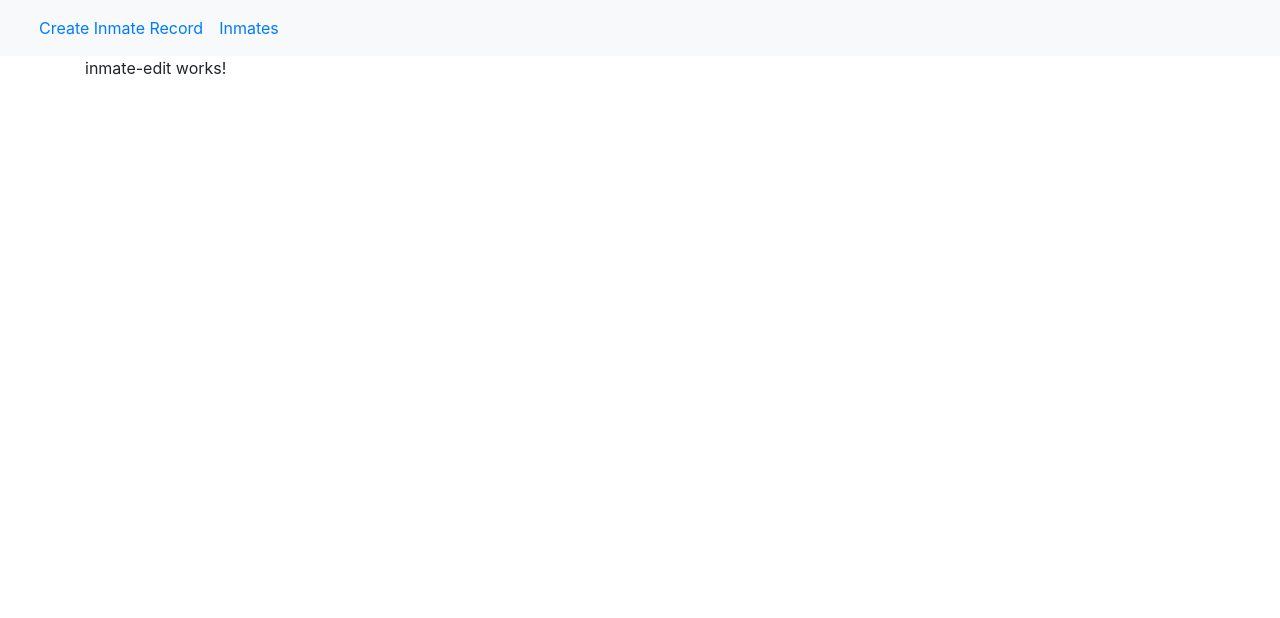
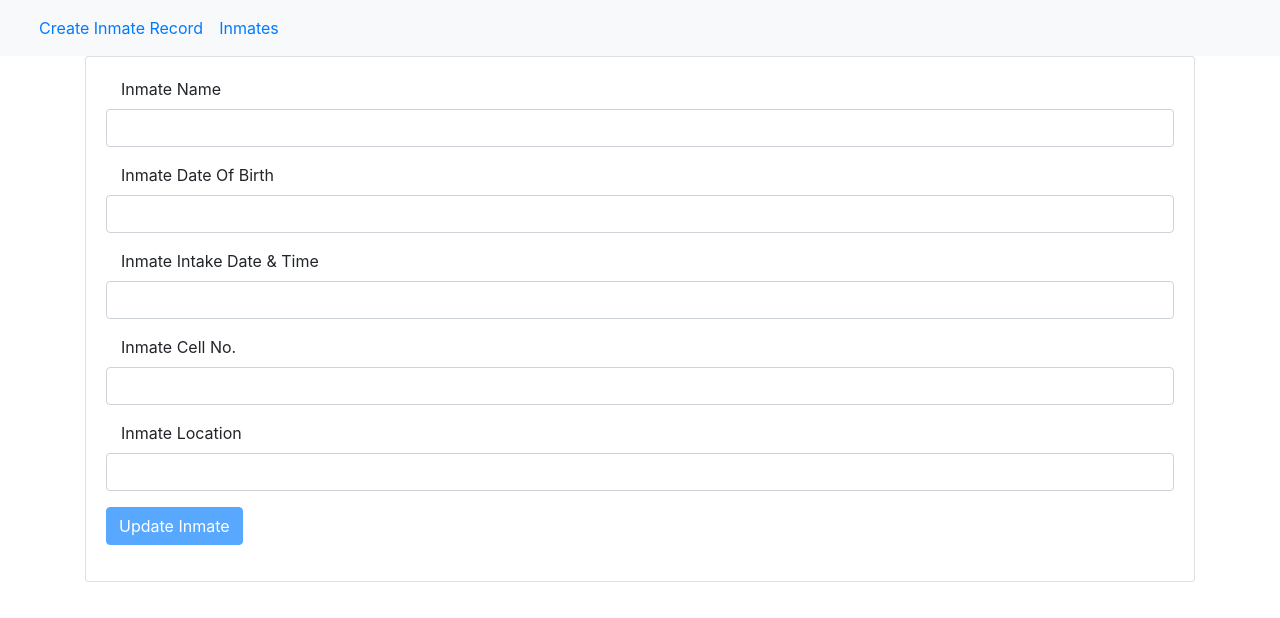
Before and after one commit to richdevelopments/inmate-intake-app, an Angular app: page /edit/1 in a window 1280 px wide. Shown: the top 618 px of the page. Built offline with nearby package versions, Linux system fonts and the light colour scheme; no server answers.

Commit message:
feat: added inmate intake

```diff
--- a/src/app/Inmate.ts
+++ b/src/app/Inmate.ts
@@ -1,6 +1,7 @@
 export default class Inmate {
     InmateName: string;
     InmateDateOfBirth: string;
+    InmateIntakeDateTime: string;
     InmateCellNumber: number;
     InmateLocation: string;
   }
--- a/src/app/inmate-add/inmate-add.component.html
+++ b/src/app/inmate-add/inmate-add.component.html
@@ -21,6 +21,17 @@
         <div *ngIf="angForm.controls['InmateDateOfBirth'].invalid && (angForm.controls['InmateDateOfBirth'].dirty || angForm.controls['InmateDateOfBirth'].touched)" class="alert alert-danger">
           <div *ngIf="angForm.controls['InmateDateOfBirth'].errors.required">
             Inmate Date Of Birth is required.
+          </div>
+        </div>
+        <div class="form-group">
+          <label class="col-md-4">Inmate Intake Date\Time </label>
+          <input type="text" class="form-control"
+          formControlName="InmateIntakeDateTime"
+          #InmateIntakeDateTime />
+        </div>
+        <div *ngIf="angForm.controls['InmateIntakeDateTime'].invalid && (angForm.controls['InmateIntakeDateTime'].dirty || angForm.controls['InmateIntakeDateTime'].touched)" class="alert alert-danger">
+          <div *ngIf="angForm.controls['InmateIntakeDateTime'].errors.required">
+            Inmate Intake Date\Time is required.
           </div>
         </div>
         <div class="form-group">
@@ -48,7 +59,7 @@
           </div>
         </div>
         <div class="form-group">
-            <button (click) = "addInmate(InmateName.value, InmateDateOfBirth.value, InmateCellNumber.value, InmateLocation.value)" type="submit" class="btn btn-primary"
+            <button (click) = "addInmate(InmateName.value, InmateDateOfBirth.value, InmateIntakeDateTime, InmateCellNumber.value, InmateLocation.value)" type="submit" class="btn btn-primary"
             [disabled]="angForm.pristine || angForm.invalid" >
               Create Inmate
             </button>
--- a/src/app/inmate-add/inmate-add.component.ts
+++ b/src/app/inmate-add/inmate-add.component.ts
@@ -18,12 +18,13 @@ export class InmateAddComponent implements OnInit {
     this.angForm = this.fb.group({
       InmateName: ['', Validators.required ],
       InmateDateOfBirth: ['', Validators.required ],
+      InmateIntakeDateTime: ['', Validators.required ],
       InmateCellNumber: ['', Validators.required ],
       InmateLocation: ['', Validators.required ]
     });
   }
-  addInmate(InmateName, InmateDateOfBirth, InmateCellNumber, InmateLocation) {
-    this.is.addInmate(InmateName, InmateDateOfBirth, InmateCellNumber, InmateLocation);
+  addInmate(InmateName, InmateDateOfBirth, InmateIntakeDateTime, InmateCellNumber, InmateLocation) {
+    this.is.addInmate(InmateName, InmateDateOfBirth, InmateIntakeDateTime, InmateCellNumber, InmateLocation);
   }
 
   ngOnInit() {
--- a/src/app/inmate-edit/inmate-edit.component.html
+++ b/src/app/inmate-edit/inmate-edit.component.html
@@ -1 +1,72 @@
-<p>inmate-edit works!</p>
+<div class="card">
+    <div class="card-body">
+      <form [formGroup]="angForm" novalidate>
+        <div class="form-group">
+          <label class="col-md-4">Inmate Name</label>
+          <input type="text" class="form-control"
+            formControlName="InmateName"
+            #InmateName
+            [(ngModel)] = "inmate.InmateName"/>
+        </div>
+        <div *ngIf="angForm.controls['InmateName'].invalid && (angForm.controls['InmateName'].dirty || angForm.controls['InmateName'].touched)" class="alert alert-danger">
+          <div *ngIf="angForm.controls['InmateName'].errors.required">
+            Inmate Name is required.
+          </div>
+        </div>
+        <div class="form-group">
+          <label class="col-md-4">Inmate Date Of Birth </label>
+          <input type="text" class="form-control"
+          formControlName="InmateDateOfBirth"
+          #InmateDateOfBirth [(ngModel)] = "inmate.InmateDateOfBirth"/>
+        </div>
+        <div *ngIf="angForm.controls['InmateDateOfBirth'].invalid && (angForm.controls['InmateDateOfBirth'].dirty || angForm.controls['InmateDateOfBirth'].touched)" class="alert alert-danger">
+          <div *ngIf="angForm.controls['InmateDateOfBirth'].errors.required">
+            Inmate Date Of Birth is required.
+          </div>
+        </div>
+        <div class="form-group">
+          <label class="col-md-4">Inmate Intake Date & Time </label>
+          <input type="text" class="form-control"
+          formControlName="InmateIntakeDateTime"
+          #InmateIntakeDateTime [(ngModel)] = "inmate.InmateIntakeDateTime"/>
+        </div>
+        <div *ngIf="angForm.controls['InmateIntakeDateTime'].invalid && (angForm.controls['InmateIntakeDateTime'].dirty || angForm.controls['InmateIntakeDateTime'].touched)" class="alert alert-danger">
+          <div *ngIf="angForm.controls['InmateIntakeDateTime'].errors.required">
+            Inmate Intake Date & Time is required.
+          </div>
+        </div>
+        <div class="form-group">
+          <label class="col-md-4">Inmate Cell No.</label>
+          <input type="text" class="form-control"
+            formControlName="InmateCellNumber"
+            #InmateCellNumber
+            [(ngModel)] = "inmate.InmateCellNumber"
+          />
+        </div>
+        <div *ngIf="angForm.controls['InmateCellNumber'].invalid && (angForm.controls['InmateCellNumber'].dirty || angForm.controls['InmateCellNumber'].touched)" class="alert alert-danger">
+          <div *ngIf="angForm.controls['InmateCellNumber'].errors.required">
+            Inmate Cell Number is required.
+          </div>
+        </div>
+        <div class="form-group">
+          <label class="col-md-4">Inmate Location</label>
+          <input type="text" class="form-control"
+            formControlName="InmateLocation"
+            #InmateLocation
+            [(ngModel)] = "inmate.InmateLocation"
+          />
+        </div>
+        <div *ngIf="angForm.controls['InmateLocation'].invalid && (angForm.controls['InmateLocation'].dirty || angForm.controls['InmateLocation'].touched)" class="alert alert-danger">
+          <div *ngIf="angForm.controls['InmateLocation'].errors.required">
+            Inmate Location is required.
+          </div>
+        </div>
+        <div class="form-group">
+          <button (click) = "updateInmates(InmateName.value, InmateDateOfBirth.value, InmateCellNumber.value, InmateLocation.value )" type="submit" class="btn btn-primary"
+          [disabled]="angForm.invalid" >
+            Update Inmate
+          </button>
+        </div>
+      </form>
+    </div>
+  </div>
--- a/src/app/inmate-edit/inmate-edit.component.ts
+++ b/src/app/inmate-edit/inmate-edit.component.ts
@@ -1,4 +1,7 @@
 import { Component, OnInit } from '@angular/core';
+import { FormGroup, FormBuilder, Validators } from '@angular/forms';
+import { ActivatedRoute, Router } from '@angular/router';
+import { InmatesService } from '../inmates.service';
 
 @Component({
   selector: 'app-inmate-edit',
@@ -6,10 +9,33 @@ import { Component, OnInit } from '@angular/core';
   styleUrls: ['./inmate-edit.component.css']
 })
 export class InmateEditComponent implements OnInit {
+  angForm: FormGroup;
+  inmate: any = {};
 
-  constructor() { }
-
+  constructor(private route: ActivatedRoute, private router: Router, private is: InmatesService, private fb: FormBuilder) {
+    this.createForm();
+}
+createForm() {
+  this.angForm = this.fb.group({
+    InmateName: ['', Validators.required ],
+    InmateDateOfBirth: ['', Validators.required ],
+    InmateIntakeDateTime: ['', Validators.required ],
+    InmateCellNumber: ['', Validators.required ],
+    InmateLocation: ['', Validators.required ]
+  });
+}
   ngOnInit() {
+    this.route.params.subscribe(params => {
+        this.is.editInmates(params['id']).subscribe(res => {
+          this.inmate = res;
+      });
+    });
   }
 
+  updateInmates(InmateName, InmateDateOfBirth, InmateIntakeDateTime, InmateCellNumber, InmateLocation, id) {
+    this.route.params.subscribe(params => {
+      this.is.updateInmates(InmateName, InmateDateOfBirth, InmateIntakeDateTime, InmateCellNumber, InmateLocation, params.id);
+      this.router.navigate(['inmates']);
+    });
+  }
 }
--- a/src/app/inmate-get/inmate-get.component.html
+++ b/src/app/inmate-get/inmate-get.component.html
@@ -4,6 +4,7 @@
         <td>Inmate Name</td>
         <td>Inmate Date Of Birth</td>
         <td>Inmate Cell Number</td>
+        <td>Inmate Intake Date & Time</td>
         <td>Inmate Location</td>
         <td colspan="2">Actions</td>
     </tr>
@@ -12,10 +13,11 @@
         <tr *ngFor="let inmate of inmates">
             <td>{{ inmate.InmateName }}</td>
             <td>{{ inmate.InmateDateOfBirth }}</td>
+            <td>{{ inmate.InmateIntakeDateTime }}</td>
             <td>{{ inmate.InmateCellNumber }}</td>
             <td>{{ inmate.InmateLocation }}</td>
             <td><a [routerLink]="['/edit', inmate._id]" class="btn btn-primary">Edit</a></td>
-            <td><a [routerLink]="" class="btn btn-danger">Delete</a></td>
+            <td><a (click) = "deleteInmate(inmate._id)" class="btn btn-danger">Delete</a>
         </tr>
     </tbody>
   </table>
--- a/src/app/inmate-get/inmate-get.component.ts
+++ b/src/app/inmate-get/inmate-get.component.ts
@@ -18,4 +18,10 @@ export class InmateGetComponent implements OnInit {
     });
   }
 
+  deleteInmate(id) {
+    this.is.deleteInmate(id).subscribe(res => {
+      this.inmates.splice(id, 1);
+    });
 }
+
+}
--- a/src/app/inmates.service.ts
+++ b/src/app/inmates.service.ts
@@ -9,19 +9,38 @@ export class InmatesService {
 
   constructor(private http: HttpClient) { }
 
-  addInmate(InmateName, InmateDateOfBirth, InmateCellNumber, InmateLocation) {
+  addInmate(InmateName, InmateDateOfBirth, InmateIntakeDateTime, InmateCellNumber, InmateLocation) {
     const obj = {
       InmateName,
       InmateDateOfBirth,
+      InmateIntakeDateTime,
       InmateCellNumber,
       InmateLocation
     };
     console.log(obj);
-    this.http.post(`${this.uri}/add`, obj)
-        .subscribe(res => console.log('Done'));
+    this.http.post(`${this.uri}/add`, obj).subscribe(res => console.log('Done'));
   }
 
   getInmates() {
     return this.http.get(`${this.uri}`);
   }
+
+  editInmates(id) {
+    return this.http.get(`${this.uri}/edit/${id}`);
+  }
+
+  updateInmates(InmateName, InmateDateOfBirth, InmateIntakeDateTime, InmateCellNumber, InmateLocation, id) {
+    const obj = {
+      InmateName,
+      InmateDateOfBirth,
+      InmateIntakeDateTime,
+      InmateCellNumber,
+      InmateLocation
+    };
+    this.http.post(`${this.uri}/update/${id}`, obj).subscribe(res => console.log('Done'));
+  }
+
+  deleteInmate(id) {
+    return this.http.get(`${this.uri}/delete/${id}`);
+  }
 }
--- a/src/styles.css
+++ b/src/styles.css
@@ -1,4 +1,3 @@
-
 
 html, body { height: 100%; }
 body { margin: 0; font-family: Roboto, "Helvetica Neue", sans-serif; }
```
